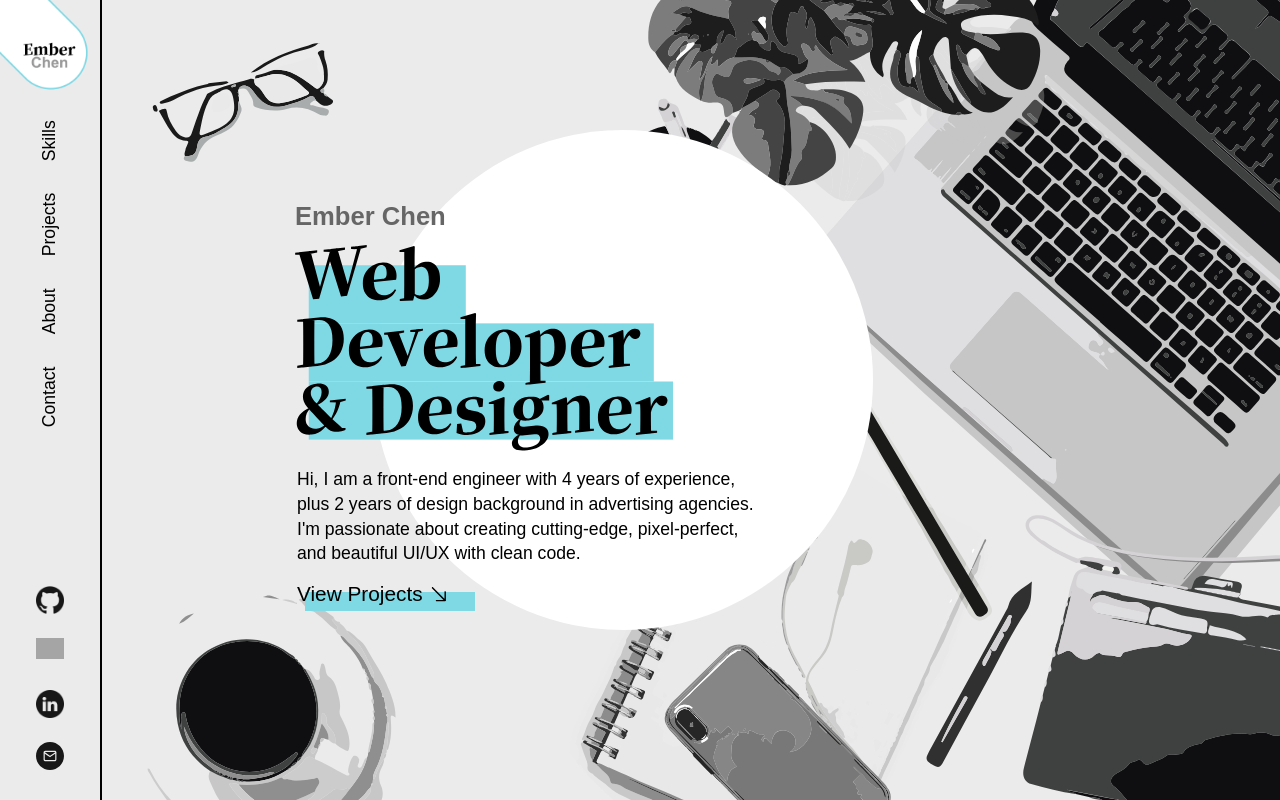
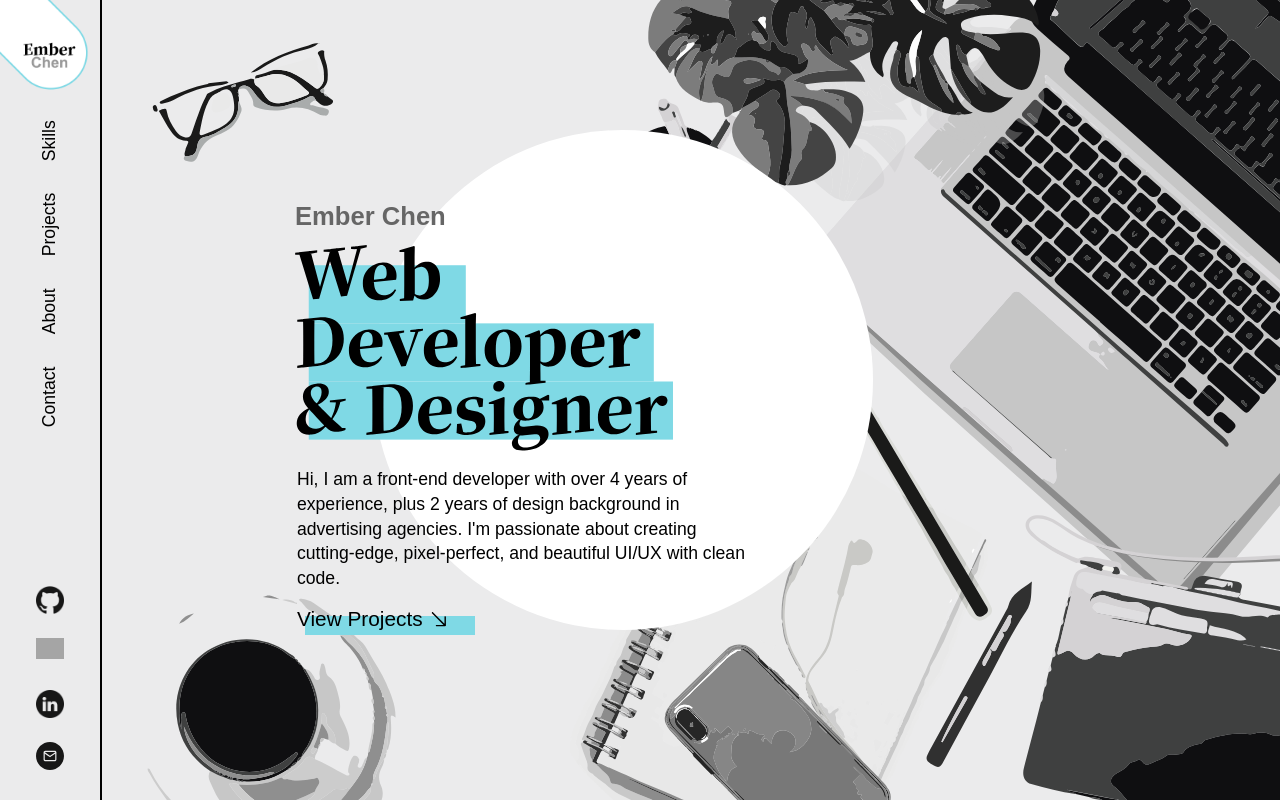
Before and after one commit to cchen-00/portfolio, a React (Vite) app: page / in a window 1280 px wide. Built offline with nearby package versions, Linux system fonts and the light colour scheme; grey boxes are pictures that could not be loaded.

Commit message:
update hero text, and personal website images

```diff
--- a/src/components/Hero.jsx
+++ b/src/components/Hero.jsx
@@ -29,10 +29,10 @@ const Hero = () => {
         </div>
 
         <p className="hero__description">
-          Hi, I am a front-end engineer with 4 years of experience, plus 2 years
-          of design background in advertising agencies. I'm passionate about
-          creating cutting-edge, pixel-perfect, and beautiful UI/UX with clean
-          code.
+          Hi, I am a front-end developer with over 4 years of experience, plus 2
+          years of design background in advertising agencies. I'm passionate
+          about creating cutting-edge, pixel-perfect, and beautiful UI/UX with
+          clean code.
         </p>
 
         <a href="#projects">
```
Also changed, not shown: public/site-preview.png, src/assets/images/projects/p2_cover.png.
